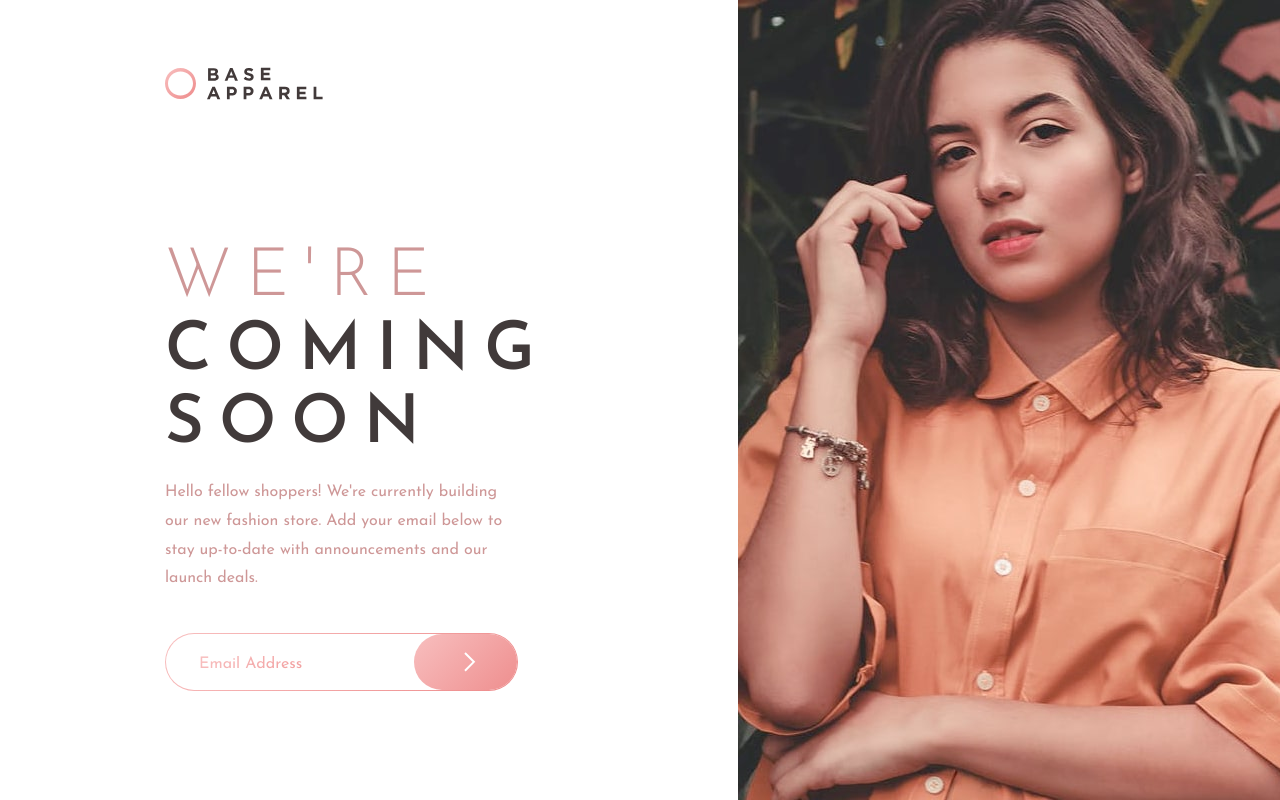
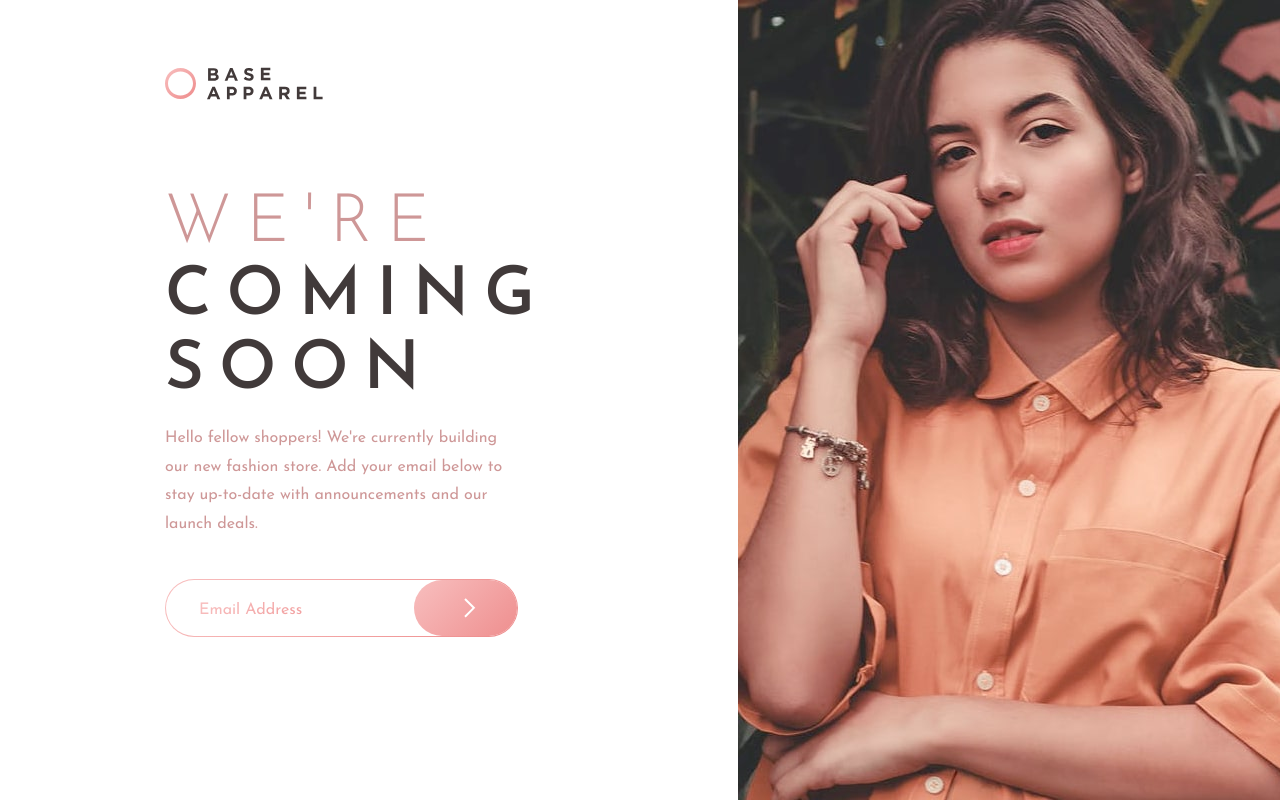
Before and after one commit to vircoding/base-apparel-coming-soon-page-frontend-mentor, a plain HTML site: page index.html in a window 1280 px wide. Drawn offline with Linux system fonts and the light colour scheme.

Commit message:
improving displays

```diff
--- a/css/styles.css
+++ b/css/styles.css
@@ -134,17 +134,19 @@ body {
     background-image: linear-gradient(135deg, hsl(0, 80%, 86%), hsl(0, 74%, 74%));
 }
 
-@media (min-width: 720px) {
+@media (min-width: 1024px) {
     body {
         padding: 0;
         display: grid;
         grid-template-columns: 57.63% 42.37%;
         grid-template-rows: 167px 1fr;
         font-size: 16px;
+        min-height: initial;
+        height: 100vh;
     }
 
     .header {
-        padding: 67px 165px;
+        padding: 67px 0 0 95px;
         position: absolute;
     }
 
@@ -175,10 +177,15 @@ body {
     }
 
     .info {
-        padding: 75px 220px 0 165px;
+        padding: 0 18% 0 95px;
+        padding-bottom: calc(100vh * 0.20375);
+        padding-bottom: -moz-calc(100vh * 0.20375);
         text-align: initial;
         grid-row: 2/3;
         height: 100%;
+        display: flex;
+        flex-direction: column;
+        justify-content: end;
     }
 
     .title-h2 {
@@ -205,3 +212,14 @@ body {
         padding: 0 50px;
     }
 }
+
+@media (min-width: 1280px) {
+    .header {
+        padding-left: 165px;
+    }
+
+    .info {
+        padding-right: 220px;
+        padding-left: 165px;
+    }
+}
```
